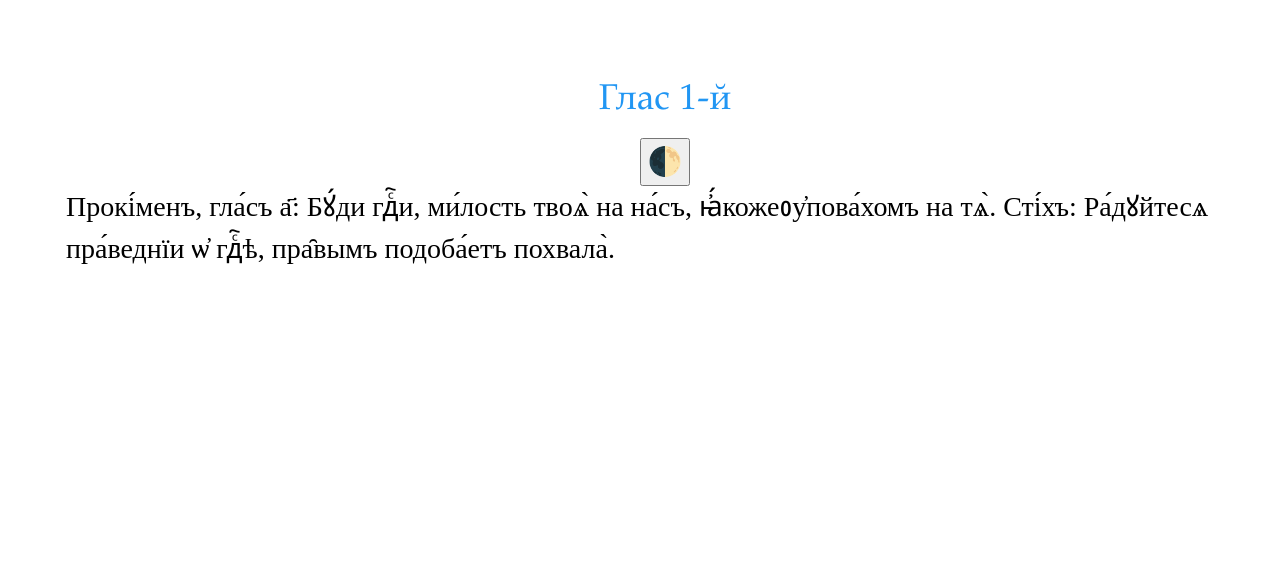
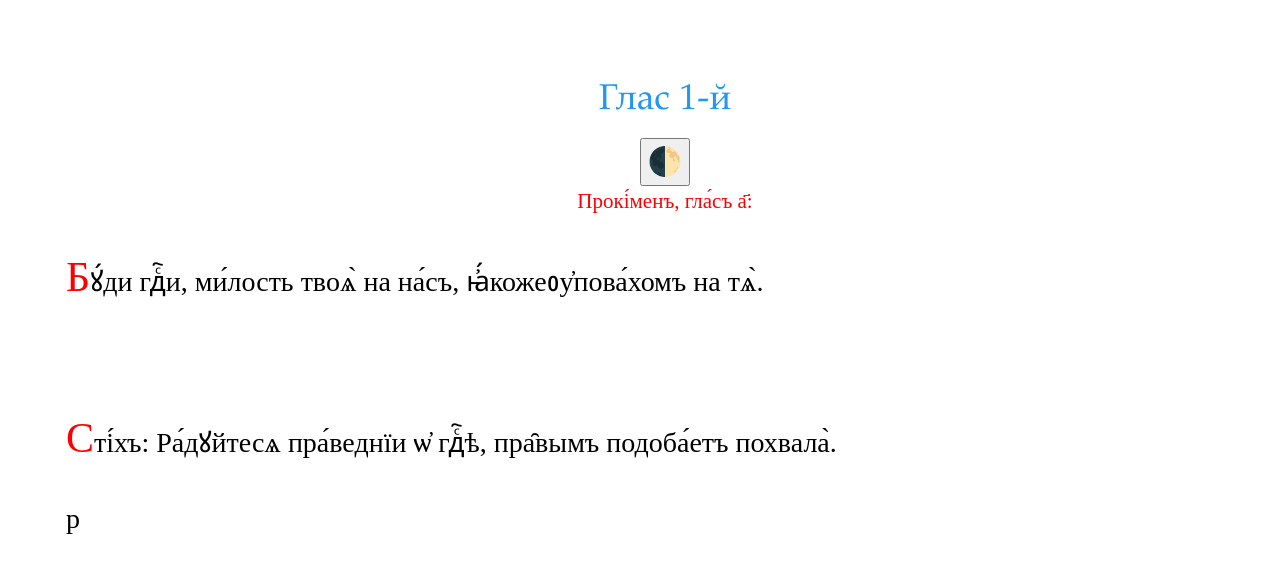
Before and after one commit to markjville/markjville.github.io, a Jekyll site: the page docs/Изобразительная/гл1-прок.html, which Jekyll copies as it is, in a window 1280 px wide. Shown: the top 573 px of the page. Built offline with Jekyll 4.4.1, drawn with Linux system fonts in a browser that asks for light colours; some web fonts are replaced; comment, search, counter and statistics services are not loaded.

Commit message:
Update гл1-прок.html

```diff
--- a/docs/Изобразительная/гл1-прок.html
+++ b/docs/Изобразительная/гл1-прок.html
@@ -37,8 +37,9 @@ p::first-letter {
 
 <body>
 
-Прокі́менъ, гла́съ а҃: Бꙋ́ди гдⷭ҇и, ми́лость твоѧ̀ на на́съ, ꙗ҆́кожеᲂу҆пова́хомъ на тѧ̀.
-Сті́хъ: Ра́дꙋйтесѧ пра́веднїи ѡ҆ гдⷭ҇ѣ, пра̑вымъ подоба́етъ похвала̀.
+<div style="text-align:center;color:red;font-size:75%">Прокі́менъ, гла́съ а҃: </div>
+<p>Бꙋ́ди гдⷭ҇и, ми́лость твоѧ̀ на на́съ, ꙗ҆́кожеᲂу҆пова́хомъ на тѧ̀. </p></br>
+<p>Сті́хъ: Ра́дꙋйтесѧ пра́веднїи ѡ҆ гдⷭ҇ѣ, пра̑вымъ подоба́етъ похвала̀. </p>p
 
      <script>
 function myFunction() {
```
